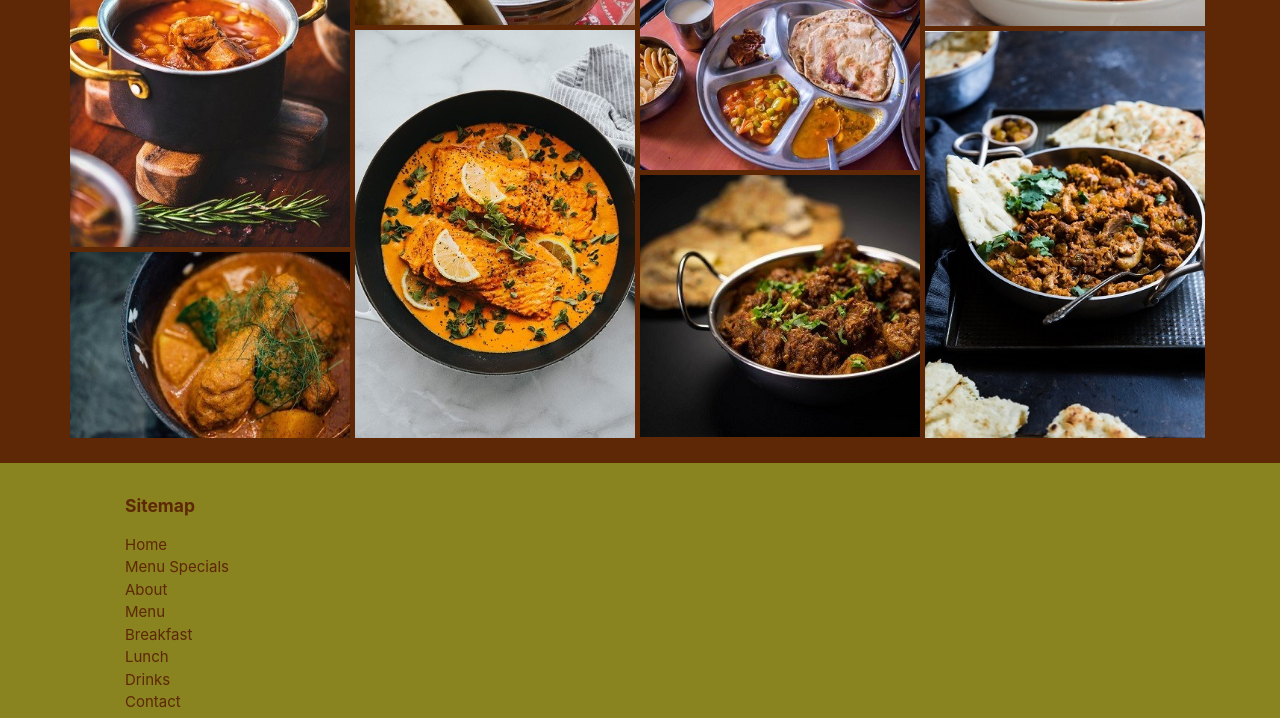
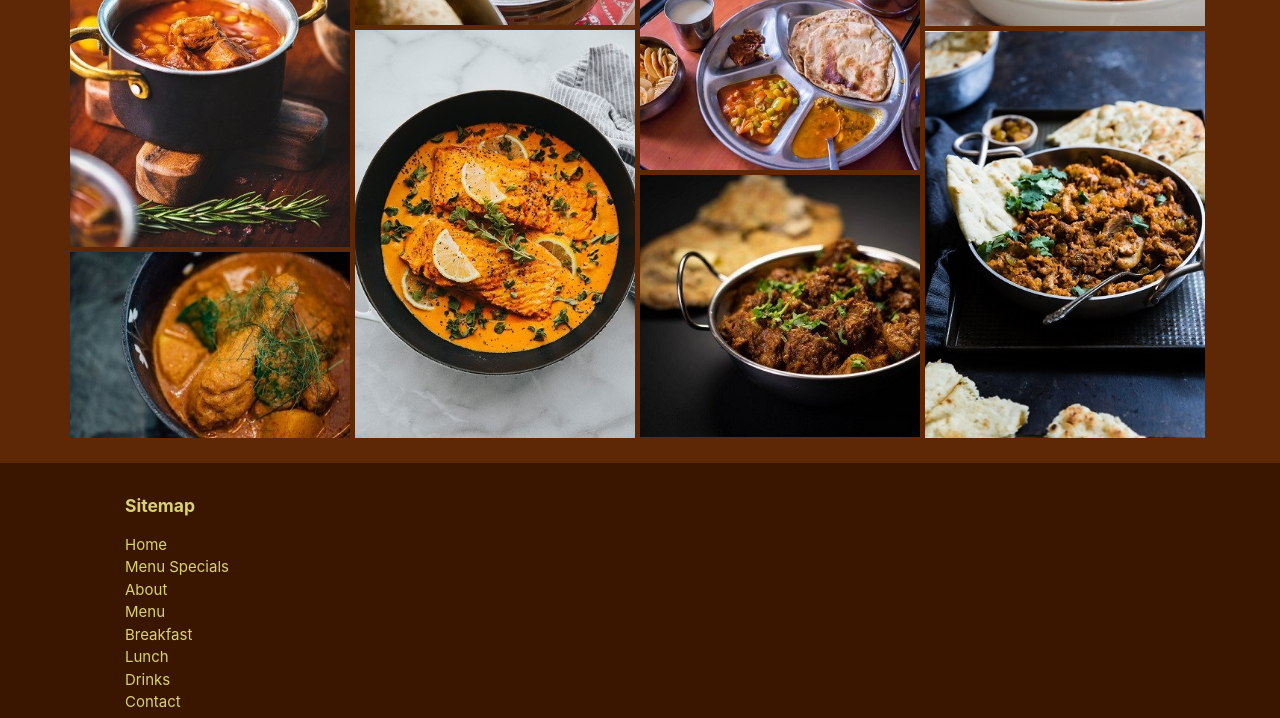
Before and after one commit to anns25/Restaurant, a plain HTML site: page index.html in a window 1280 px wide. Shown: the part 1104-1822 px from the top of the page. Drawn offline with nearby package versions, Linux system fonts and the light colour scheme; a web font is replaced by a local one.

Commit message:
restaurant website v.4

```diff
--- a/mystyle.css
+++ b/mystyle.css
@@ -6,6 +6,7 @@
 	--bg-color-highlight: #5e2706;
 	--text-color-dark: #d8d274;
 	--text-color-hover: #898320;
+	--text-color-sitemap: #3a1600;
 }
 
 html{
@@ -233,15 +234,15 @@ h1{
 /***** SITE MAP *****/
 
 .site-map{
-	background-color: var(--text-color-hover);
-	color: var(--bg-color-highlight);
+	background-color: var(--text-color-sitemap);
+	color: var(--text-color-dark);
 	padding-top: 30px;
 	padding-bottom: 30px;
 	margin-top: 25px;
 }
 
 .site-map a{
-	color: var(--bg-color-highlight);
+	color: var(--text-color-dark);
 }
 
 .site-map ul{
```
